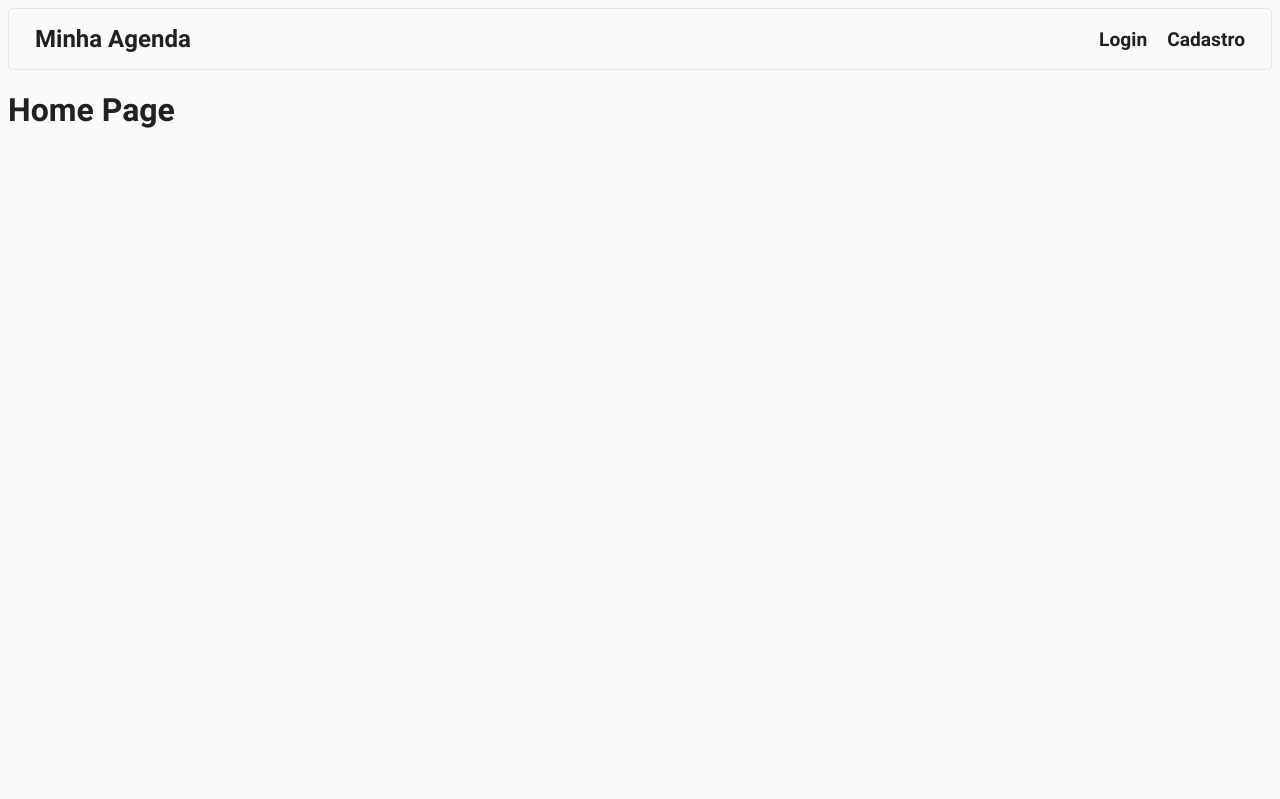
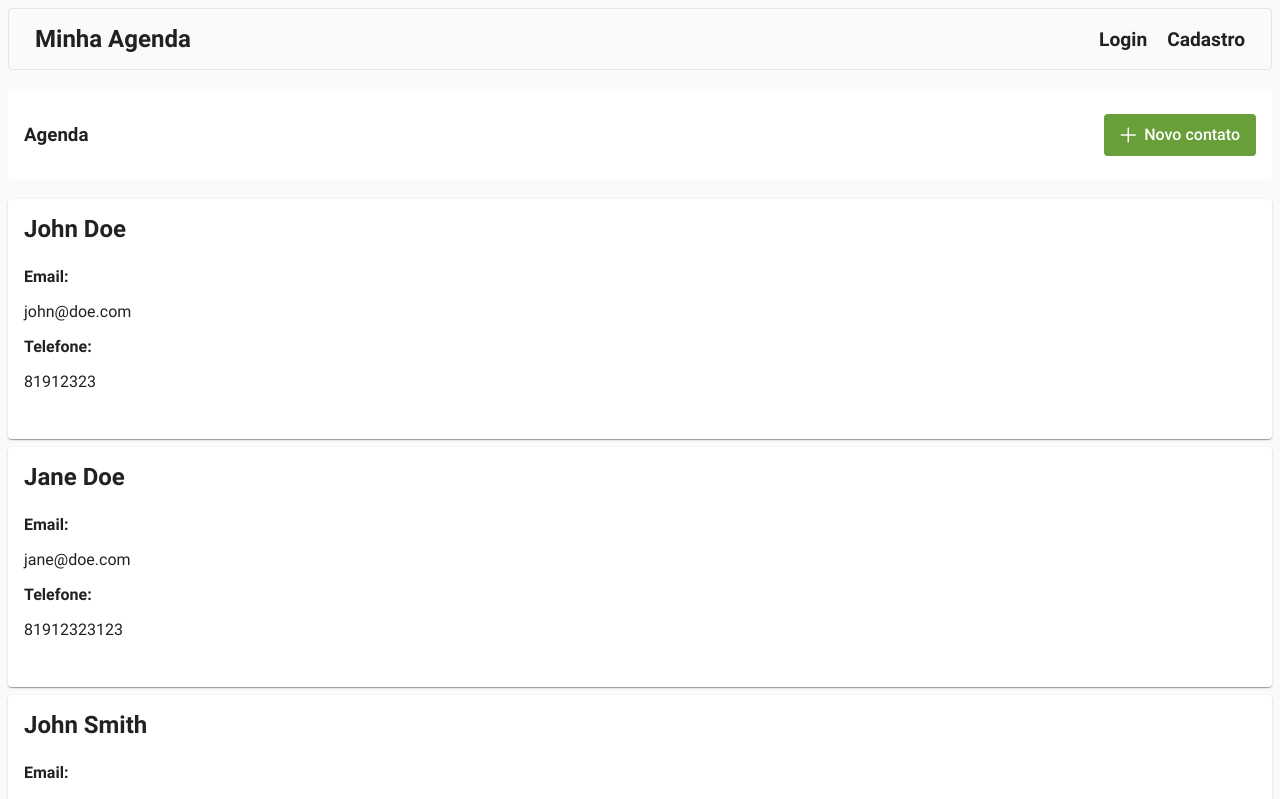
Before and after one commit to mtorreao/agenda-net, a Vue app in the folder web/: page / in a window 1280 px wide. Shown: the top 799 px of the page. Built offline with nearby package versions, Linux system fonts and the light colour scheme.

Commit message:
Tela de listagem de contatos e ContactCard componente

```diff
--- /dev/null
+++ b/web/src/components/ContactCard.vue
@@ -0,0 +1,22 @@
+<script setup>
+const props = defineProps({
+  contact: {
+    type: Object,
+    required: true
+  }
+})
+</script>
+
+<template>
+  <Card>
+    <template #title>
+      {{ props.contact.name }}
+    </template>
+    <template #content>
+      <strong>Email: </strong>
+      <p>{{ props.contact.email }}</p>
+      <strong>Telefone: </strong>
+      <p>{{ props.contact.phone }}</p>
+    </template>
+  </Card>
+</template>
--- a/web/src/main.js
+++ b/web/src/main.js
@@ -11,6 +11,7 @@ import Toast from 'primevue/toast';
 import InputText from 'primevue/inputtext';
 import Card from 'primevue/card';
 import Button from 'primevue/button';
+import Toolbar from 'primevue/toolbar';
 
 // CSS imports
 import './assets/main.css'
@@ -32,5 +33,6 @@ app.component('Toast', Toast);
 app.component('InputText', InputText);
 app.component('Card', Card);
 app.component('Button', Button);
+app.component('Toolbar', Toolbar);
 
 app.mount('#app')
--- a/web/src/views/HomeView.vue
+++ b/web/src/views/HomeView.vue
@@ -1,9 +1,41 @@
+<script setup>
+import { ref } from 'vue'
+import ContactCard from '@/components/ContactCard.vue'
+
+const contacts = ref([
+  { id: 1, name: 'John Doe', email: 'john@doe.com', phone: '81912323'},
+  { id: 2, name: 'Jane Doe', email: 'jane@doe.com', phone: '81912323123'},
+  { id: 3, name: 'John Smith', email: 'john@smith.com', phone: '81912323123'},
+])
+
+</script>
+
 <template>
-  <div>
-    <h1>Home Page</h1>
+  <div style="padding-bottom: 30px;">
+    <br />
+    <Toolbar class="mb-4">
+      <template #start>
+        <h3>Agenda</h3>
+      </template>
+      <template #end>
+        <Button label="Novo contato" icon="pi pi-plus" class="p-button-success mr-2" />
+      </template>
+    </Toolbar>
+    <br />
+
+    <div class="list-wrapper">
+      <ContactCard v-for="contact in contacts" :key="contact.id" :contact="contact" />
+    </div>
   </div>
 </template>
 
-<style>
-
+<style scoped>
+.list-wrapper {
+  display: flex;
+  flex-direction: column;
+  align-items: stretch;
+  justify-content: flex-start;
+  height: 100vh;
+  gap: var(--inline-spacing);
+}
 </style>
```
